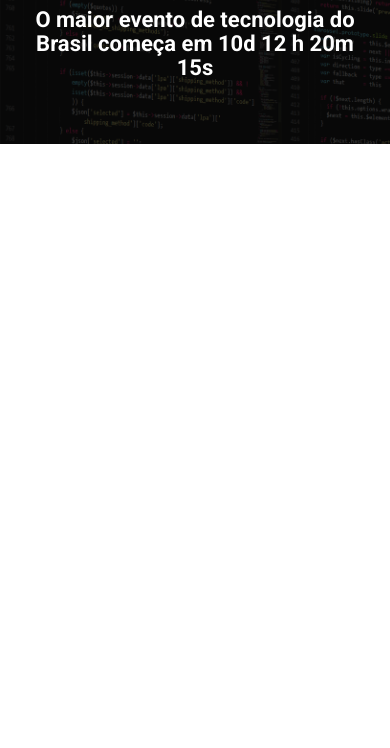
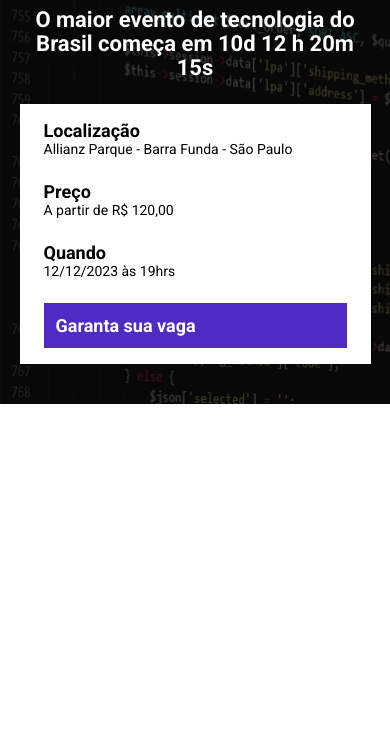
Before and after one commit to JJrCosta/ebac_tech_talks, a website built with Parcel: page src/index.html in a window 390 px wide. Shown: the part 96-844 px from the top of the page. Built offline with nearby package versions, Linux system fonts and the light colour scheme.

Commit message:
Criando barra de informações do Hero

```diff
--- a/src/index.html
+++ b/src/index.html
@@ -18,6 +18,26 @@
             <p class="hero__text">
                 O maior evento de tecnologia do Brasil começa em 10d 12 h 20m 15s
             </p>
+
+            <div class="infos-bar">
+                <ul class="infos-bar__list">
+                    <li class="infos-bar__list__item">
+                        <b>Localização</b>
+                        Allianz Parque - Barra Funda - São Paulo
+                    </li>
+                    <li class="infos-bar__list__item">
+                        <b>Preço</b>
+                        A partir de R$ 120,00
+                    </li>
+                    <li class="infos-bar__list__item">
+                        <b>Quando</b>
+                        12/12/2023 às 19hrs
+                    </li>
+                </ul>
+                <a class="button button--primary" href="#">
+                    Garanta sua vaga
+                </a>
+            </div>
         </div>
     </header>
 
--- /dev/null
+++ b/src/styles/components/_buttons.scss
@@ -0,0 +1,23 @@
+.button {
+    padding: 12px;
+    font-size: 18px;
+    font-weight: bold;
+    text-decoration: none;
+    text-align: center;
+    white-space: nowrap;
+
+    &--primary {
+        color: #fff;
+        background-color: #4f2ac3;
+    }
+
+    @media (max-width: 640px) {
+        display: block;
+        width: 100%;
+    }
+
+    @media (max-width: 1024px) {
+        display: flex;
+        align-items: center;
+    }
+}
--- /dev/null
+++ b/src/styles/components/_infos_bar.scss
@@ -0,0 +1,40 @@
+.infos-bar {
+    padding: 16px 24px;
+    background-color: #fff;
+    display: flex;
+    justify-content: space-between;
+
+    &__list {
+        display: flex;
+        gap: 40px;
+
+        &__item {
+            font-size: 14px;
+            color: #000;
+
+            b {
+                font-size: 18px;
+                display: block;
+                color: #000;
+            }
+        }
+    }
+
+    @media (max-width: 640px) {
+        display: block;
+
+        &__list {
+            display: block;
+
+            &__item {
+                margin-bottom: 24px;
+            }
+        }
+    }
+
+    @media (max-width: 1024px) {
+        &__list {
+            gap: 16px;
+        }
+    }
+}
--- a/src/styles/main.scss
+++ b/src/styles/main.scss
@@ -1,9 +1,12 @@
 @use 'hero';
+@use 'components/infos_bar';
+@use 'components/buttons';
 
 * {
     margin: 0;
     padding: 0;
     box-sizing: border-box;
+    list-style: none;
     font-family: 'Roboto', sans-serif;
     color: #fff;
 }
```
